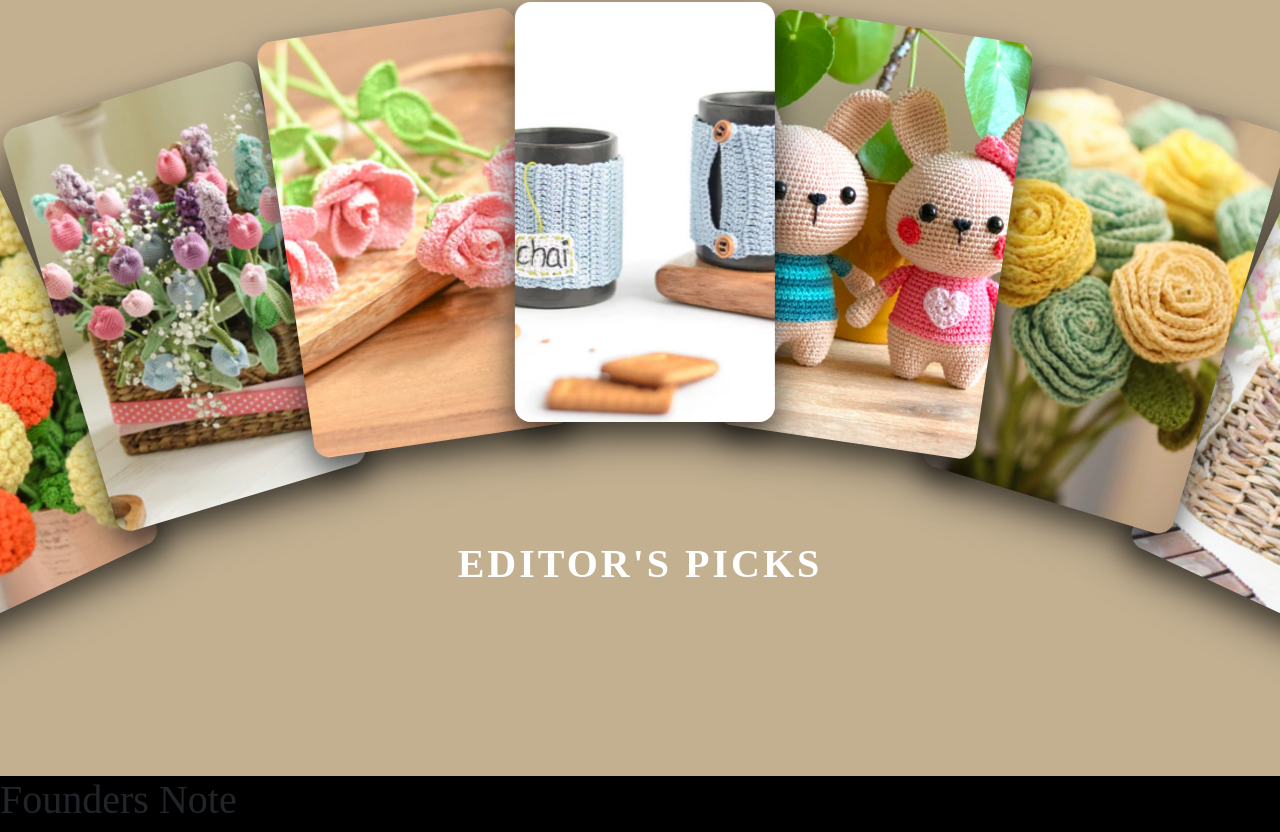
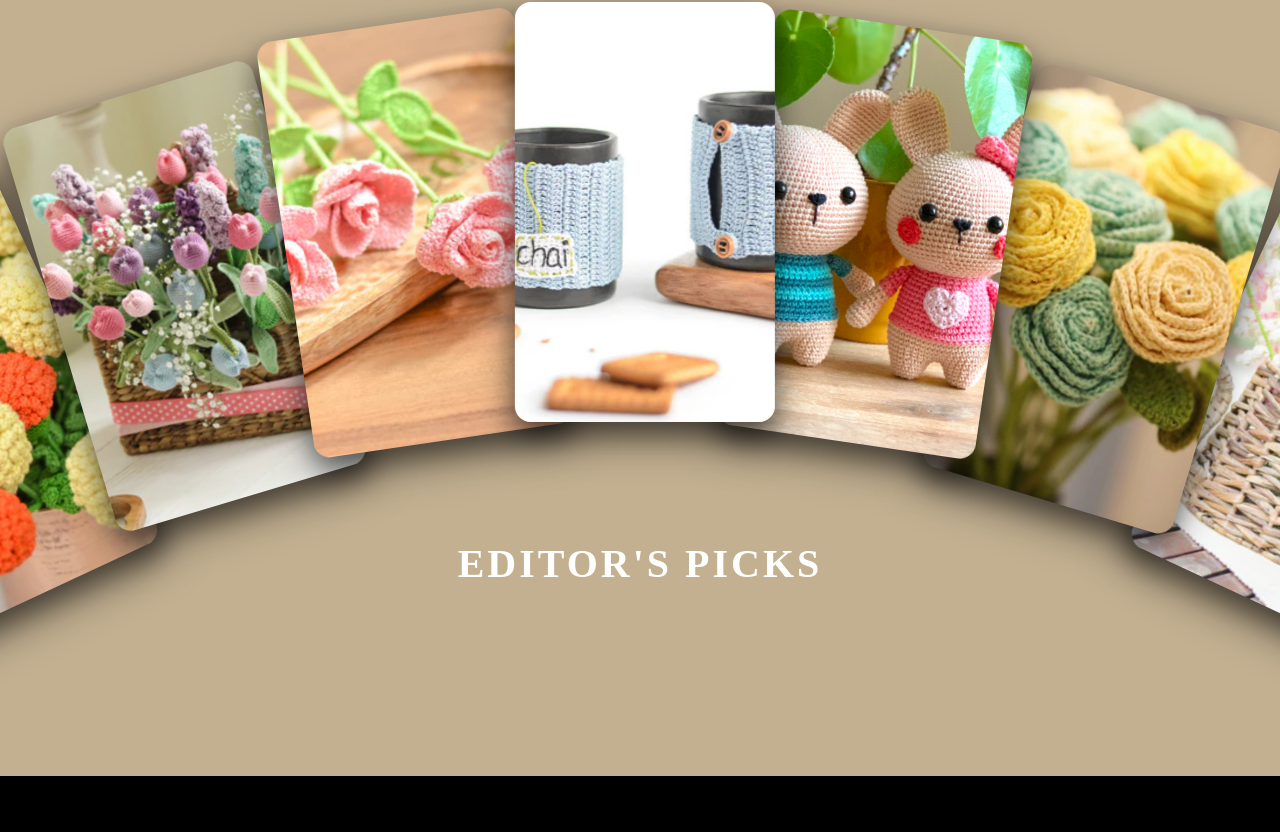
Before and after one commit to shreyamehtawork/chloesventure, a React (Vite) app: page /#/ in a window 1280 px wide. Shown: the part 1986-2818 px from the top of the page. After the commit the page ends 2762 px from the top, so only its background shows below. Built offline with nearby package versions, Linux system fonts and the light colour scheme; a web font is replaced by a local one.

Commit message:
initial commit

```diff
--- a/src/pages/Home.jsx
+++ b/src/pages/Home.jsx
@@ -2,7 +2,7 @@ import react from "react";
 import Navbar from "../components/Navbar";
 import Hero from "../sections/HomePage/Hero";
 import Countdown from "../components/Countdown";
-import FounderNote from "../sections/HomePage/FoundersNote";
+// import FounderNote from "../sections/HomePage/FoundersNote";
 import Categories from "../sections/HomePage/Categories";
 import EditorsPicks from "../sections/HomePage/EditorsPicks";
 
@@ -13,7 +13,7 @@ function Home() {
       <Countdown />
       <Categories />
       <EditorsPicks />
-      <FounderNote />
+      {/* <FounderNote /> */}
     </div>
   );
 }
```
